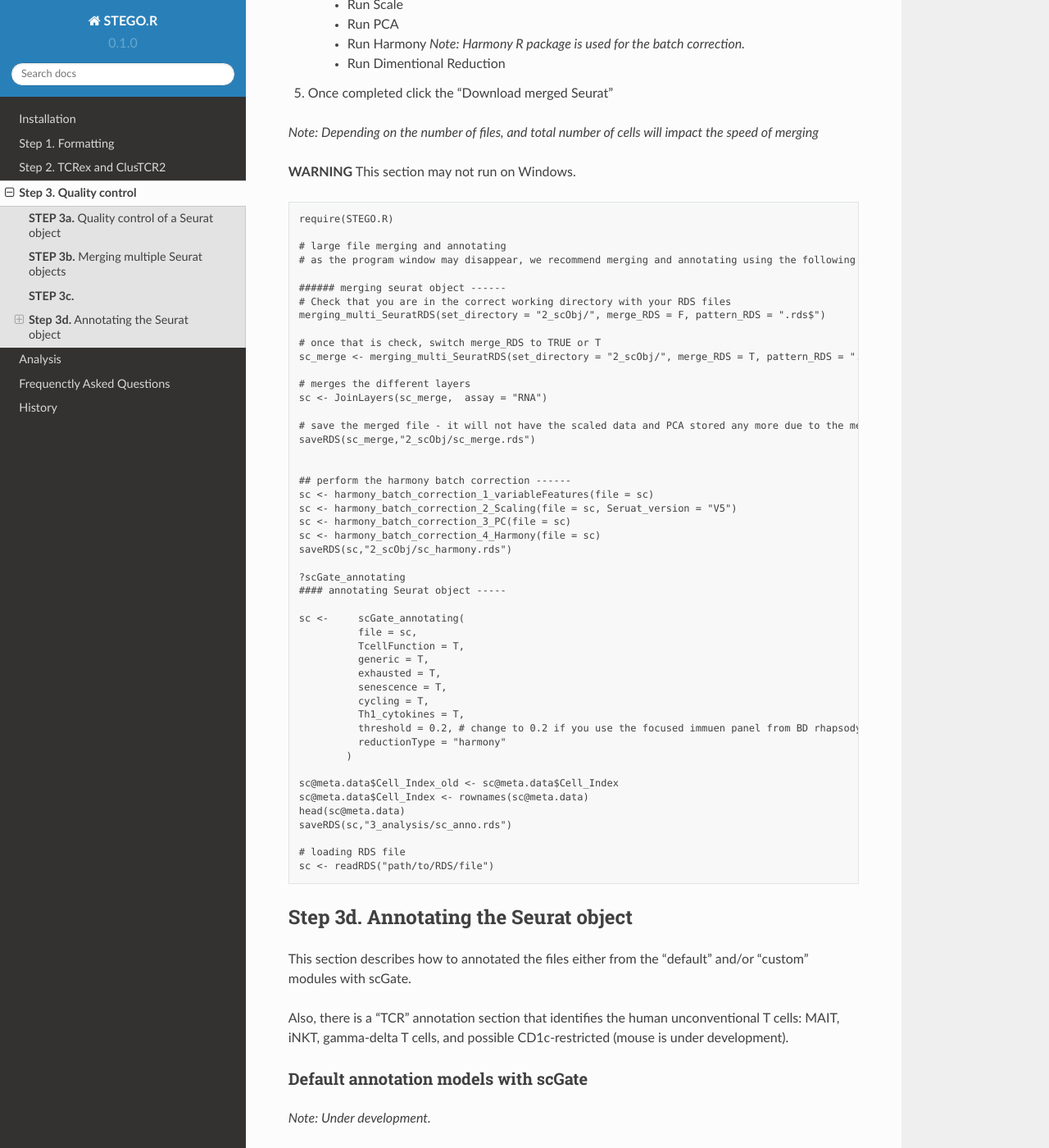
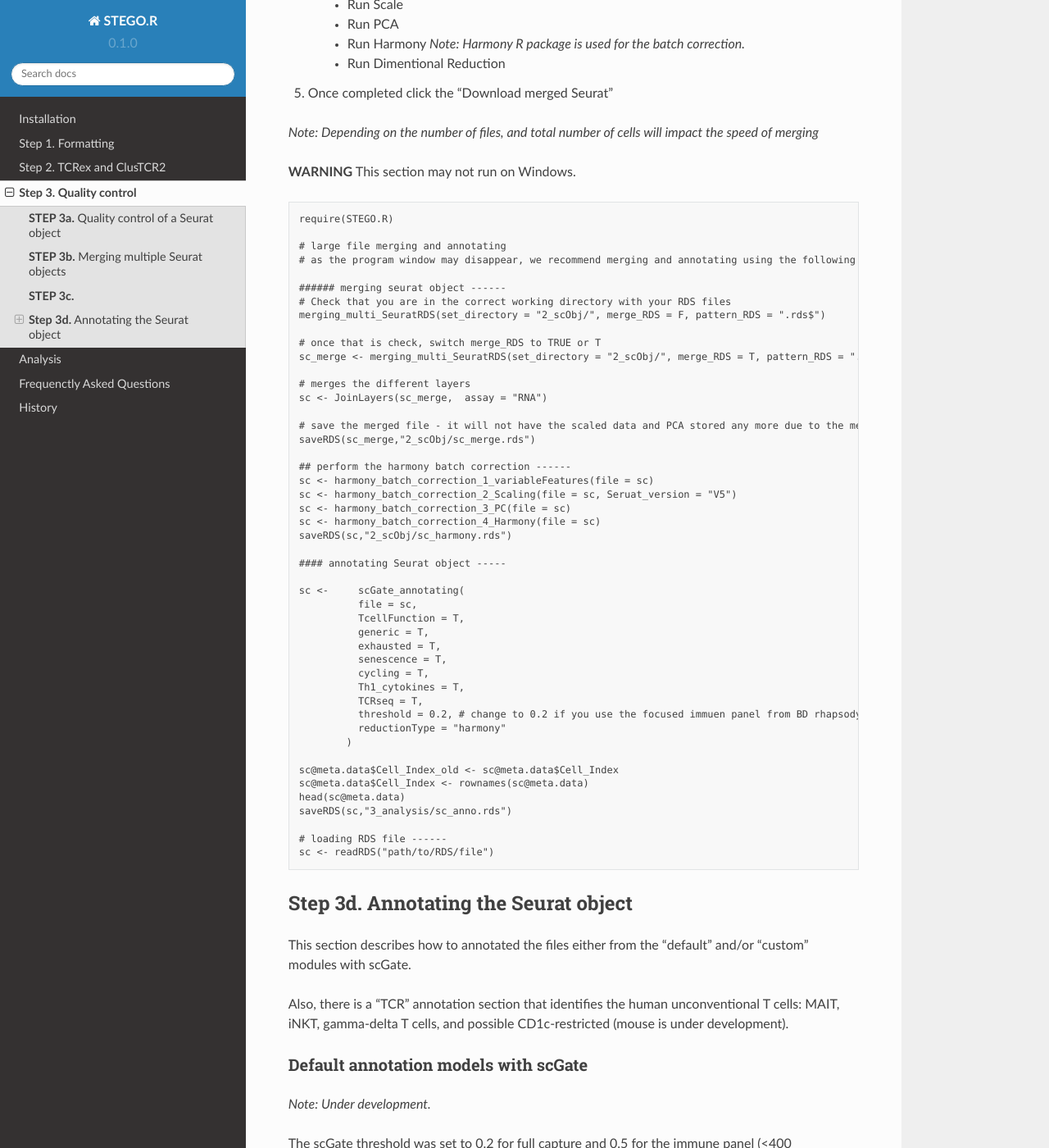
Before and after one commit to KerryAM-R/STEGOR, a Sphinx documentation site: the page built from docs/source/3.STEP3SeuratQC.rst, in a window 1280 px wide and 1400 px high, scrolled down 2910 px. Shown: the whole window at 82% size. Built offline with Sphinx 7.4.7 and the Read the Docs theme 2.0.0, drawn with Linux system fonts in a browser that asks for light colours; some of the changed text lies outside the part shown.

Commit message:
Update 3.STEP3SeuratQC.rst

```diff
--- a/docs/source/3.STEP3SeuratQC.rst
+++ b/docs/source/3.STEP3SeuratQC.rst
@@ -91,7 +91,6 @@
     # save the merged file - it will not have the scaled data and PCA stored any more due to the merging process. This is in case R crashes and it needs to be read in
     saveRDS(sc_merge,"2_scObj/sc_merge.rds")
 
-
     ## perform the harmony batch correction ------
     sc <- harmony_batch_correction_1_variableFeatures(file = sc)
     sc <- harmony_batch_correction_2_Scaling(file = sc, Seruat_version = "V5")
@@ -99,7 +98,6 @@
     sc <- harmony_batch_correction_4_Harmony(file = sc)
     saveRDS(sc,"2_scObj/sc_harmony.rds")
 
-    ?scGate_annotating
     #### annotating Seurat object -----
 
     sc <-     scGate_annotating(
@@ -110,6 +108,7 @@
               senescence = T,
               cycling = T,
               Th1_cytokines = T,
+              TCRseq = T,
               threshold = 0.2, # change to 0.2 if you use the focused immuen panel from BD rhapsody
               reductionType = "harmony"
             )
@@ -119,7 +118,7 @@
     head(sc@meta.data)
     saveRDS(sc,"3_analysis/sc_anno.rds")
 
-    # loading RDS file
+    # loading RDS file ------
     sc <- readRDS("path/to/RDS/file")
 
 **Step 3d.** Annotating the Seurat object
@@ -154,7 +153,7 @@
 TCR annotations
 ^^^^^^^^^^^^^^^
 
-This section, which currently is annotated separately from the scGate
+This section annotates the potential invariant T cells
 
 Creating custom annotation stratergies
 ^^^^^^^^^^^^^^^^^^^^^^^^^^^^^^^^^^^^^^
```
